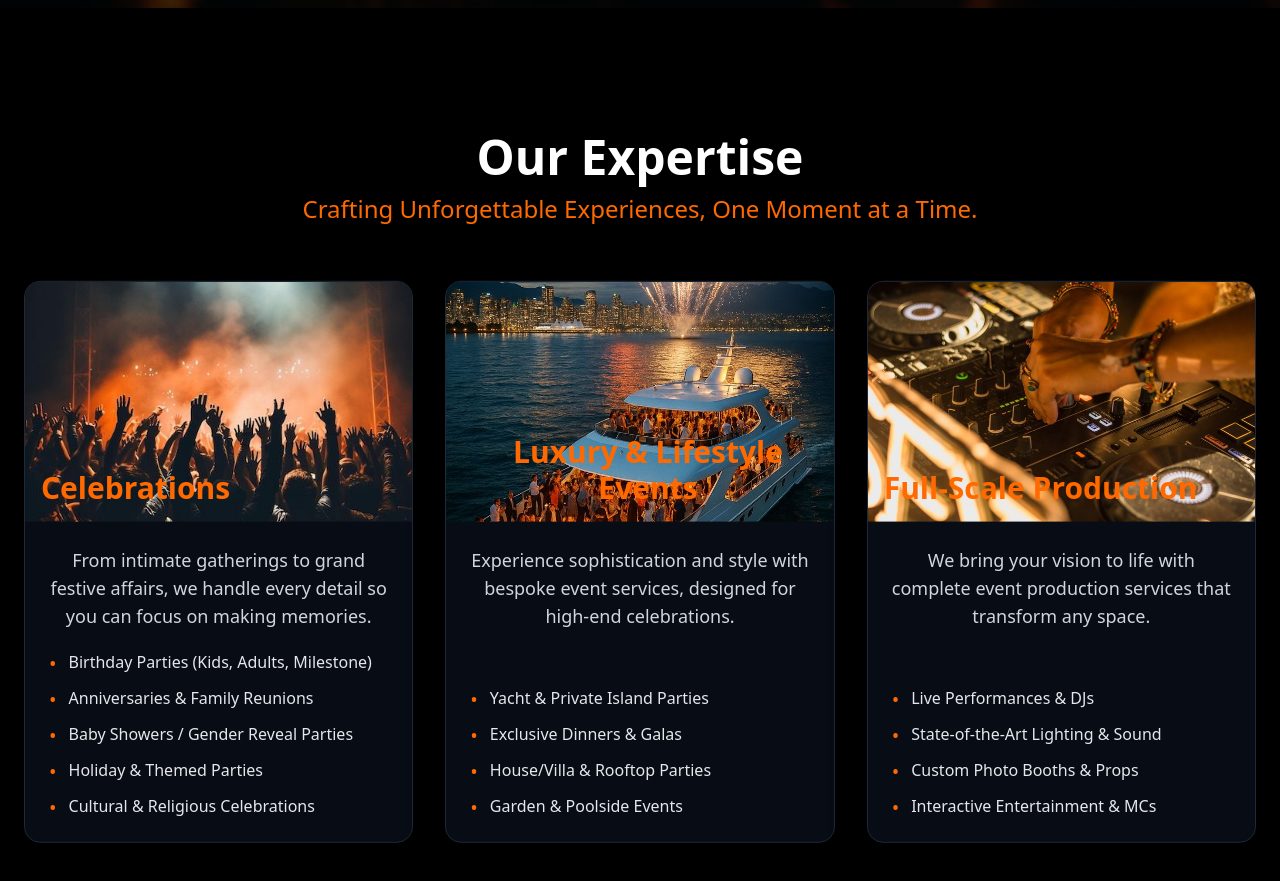
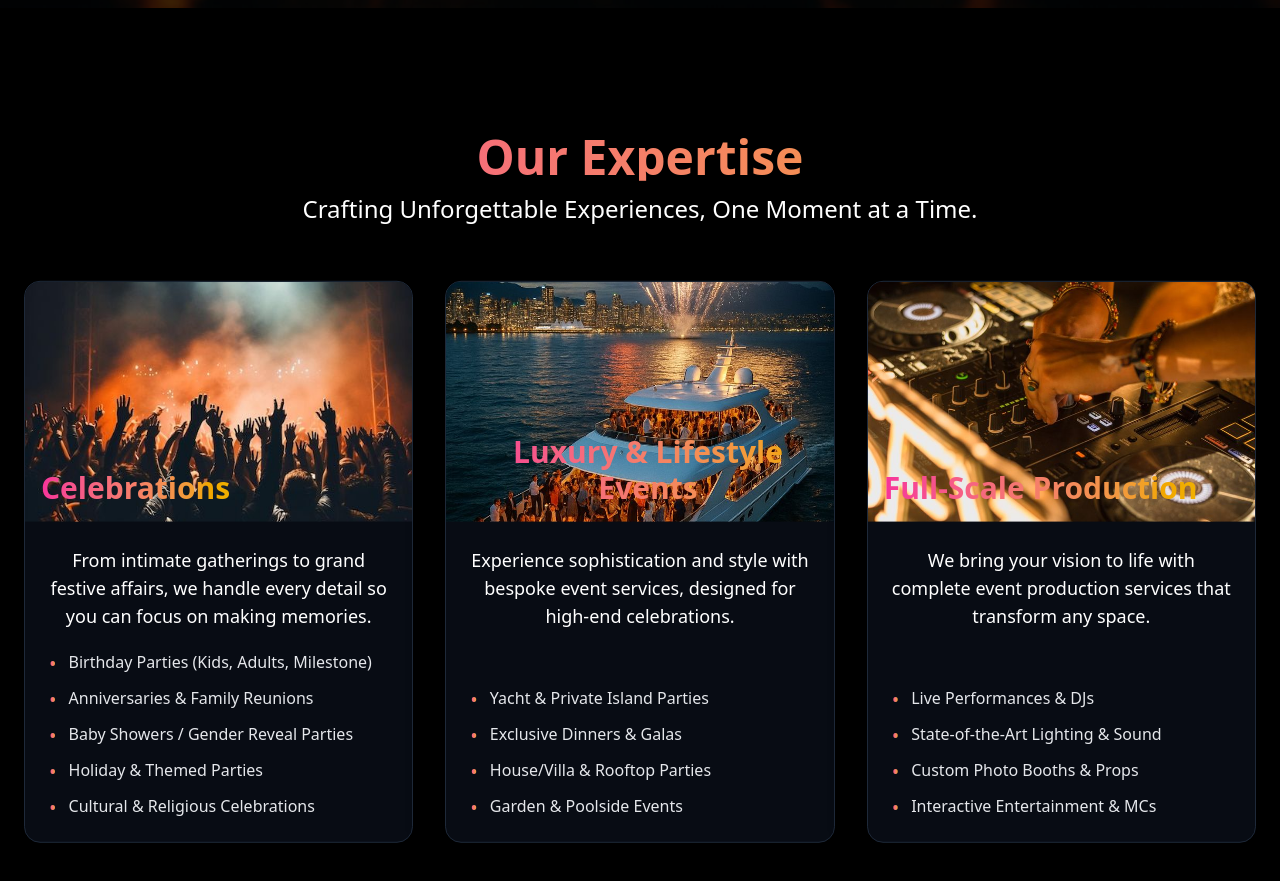
Before and after one commit to Abhishekn1234/event_managements, a React (Vite) app: page /services/private-parties in a window 1280 px wide. Shown: the part 880-1761 px from the top of the page. Built offline with nearby package versions, Linux system fonts and the light colour scheme.

Commit message:
`Updated styles in ScrollReveal component`

```diff
--- a/src/pages/Private.tsx
+++ b/src/pages/Private.tsx
@@ -190,7 +190,7 @@ const ScrollReveal = ({
                 whileInView={{ opacity: 1, y: 0 }}
                 viewport={{ once: true, margin: "-50px" }}
                 transition={{ duration: 0.5 }}
-                className="text-3xl md:text-5xl font-extrabold text-white mb-3"
+                className="text-3xl md:text-5xl font-extrabold bg-gradient-to-r from-pink-500 to-yellow-500 text-transparent bg-clip-text mb-3"
               >
                 Our Expertise
               </motion.h2>
@@ -199,7 +199,7 @@ const ScrollReveal = ({
                 whileInView={{ opacity: 1, y: 0 }}
                 viewport={{ once: true, margin: "-50px" }}
                 transition={{ duration: 0.5, delay: 0.1 }}
-                className="text-xl md:text-2xl text-orange-500 mb-10 md:mb-14"
+                className="text-xl md:text-2xl text-white mb-10 md:mb-14"
               >
                 Crafting Unforgettable Experiences, One Moment at a Time.
               </motion.h3>
@@ -221,13 +221,13 @@ const ScrollReveal = ({
                         className="w-full h-full object-cover group-hover:scale-105 transition-transform duration-500"
                         loading="lazy"
                       />
-                      <h4 className="absolute bottom-4 left-4 text-2xl md:text-3xl font-bold text-orange-500">
+                      <h4 className="absolute bottom-4 left-4 text-2xl md:text-3xl font-bold bg-gradient-to-r from-pink-500 to-yellow-500 text-transparent bg-clip-text">
                         {card.title}
                       </h4>
                     </div>
 
                     <div className="p-6 flex flex-col flex-1">
-                      <p className="text-gray-300 text-lg mb-5">{card.desc}</p>
+                      <p className="text-white text-lg mb-5">{card.desc}</p>
 
                       <ul className="space-y-3 text-gray-200 text-sm md:text-base mt-auto">
                         {card.points.map((p, i) => (
@@ -235,7 +235,7 @@ const ScrollReveal = ({
                             key={i}
                             className="flex items-start gap-3 group-hover:translate-x-2 transition-transform duration-300"
                           >
-                            <span className="text-orange-500 text-xl leading-none mt-1">•</span>
+                            <span className="bg-gradient-to-r from-pink-500 to-yellow-500 text-transparent bg-clip-text text-xl leading-none mt-1">•</span>
                             <span>{p}</span>
                           </li>
                         ))}
@@ -259,7 +259,7 @@ const ScrollReveal = ({
                 whileInView={{ opacity: 1, y: 0 }}
                 viewport={{ once: true, margin: "-50px" }}
                 transition={{ duration: 0.5 }}
-                className="text-3xl md:text-5xl font-extrabold text-white mb-3"
+                className="text-3xl md:text-5xl font-extrabold bg-gradient-to-r from-pink-500 to-yellow-500 text-transparent bg-clip-text mb-3"
               >
                 Our Philosophy
               </motion.h2>
@@ -268,7 +268,7 @@ const ScrollReveal = ({
                 whileInView={{ opacity: 1, y: 0 }}
                 viewport={{ once: true, margin: "-50px" }}
                 transition={{ duration: 0.5, delay: 0.1 }}
-                className="text-lg md:text-2xl text-orange-500 mb-10 md:mb-14 max-w-3xl mx-auto"
+                className="text-lg md:text-2xl text-white mb-10 md:mb-14 max-w-3xl mx-auto"
               >
                 Why We Are The Right Partner for Your Event.
               </motion.p>
@@ -290,13 +290,13 @@ const ScrollReveal = ({
                         {typeof item.icon === "string" ? (
                           <span className="text-2xl">{item.icon}</span>
                         ) : (
-                          <div className="text-orange-500 text-2xl">{item.icon}</div>
+                          <div className="bg-gradient-to-r from-pink-500 to-yellow-500 text-transparent bg-clip-text text-2xl">{item.icon}</div>
                         )}
-                        <h3 className="text-2xl font-bold text-orange-500">
+                        <h3 className="text-2xl font-bold text-white">
                           {item.title}
                         </h3>
                       </div>
-                      <p className="text-gray-300 text-md leading-relaxed flex-1">
+                      <p className="text-white text-md leading-relaxed flex-1">
                         {item.desc}
                       </p>
                     </div>
```
